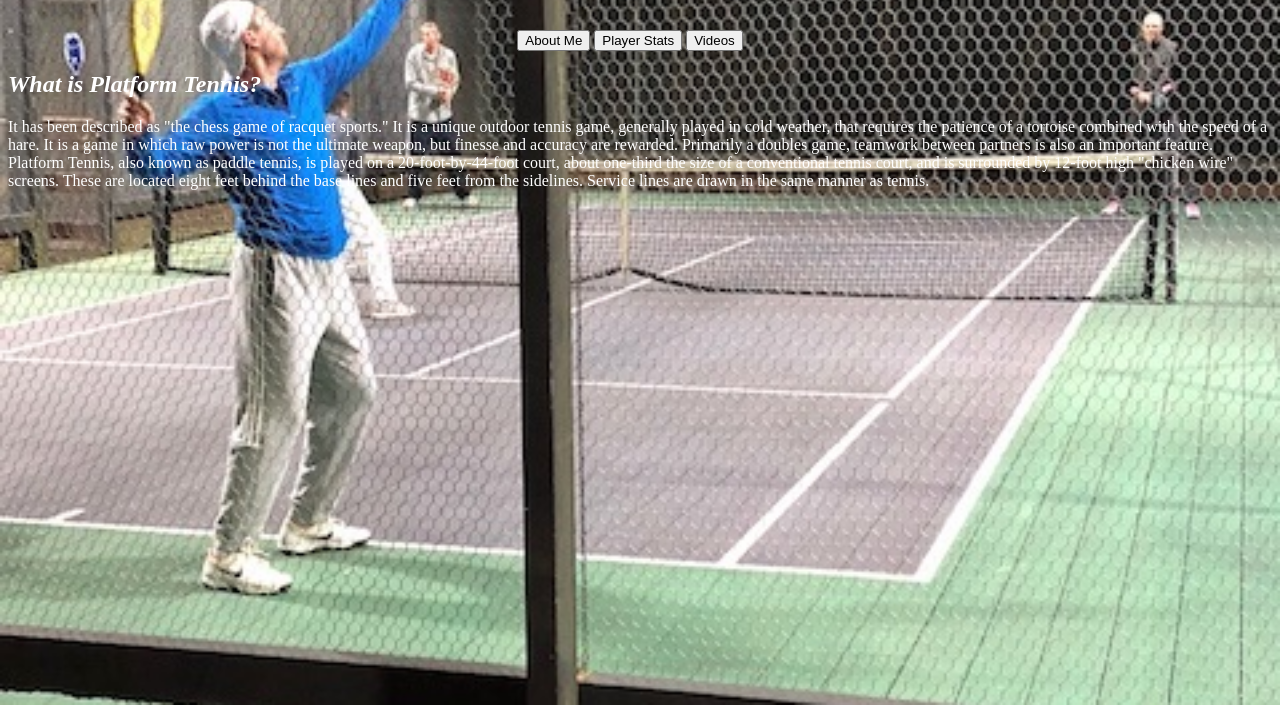
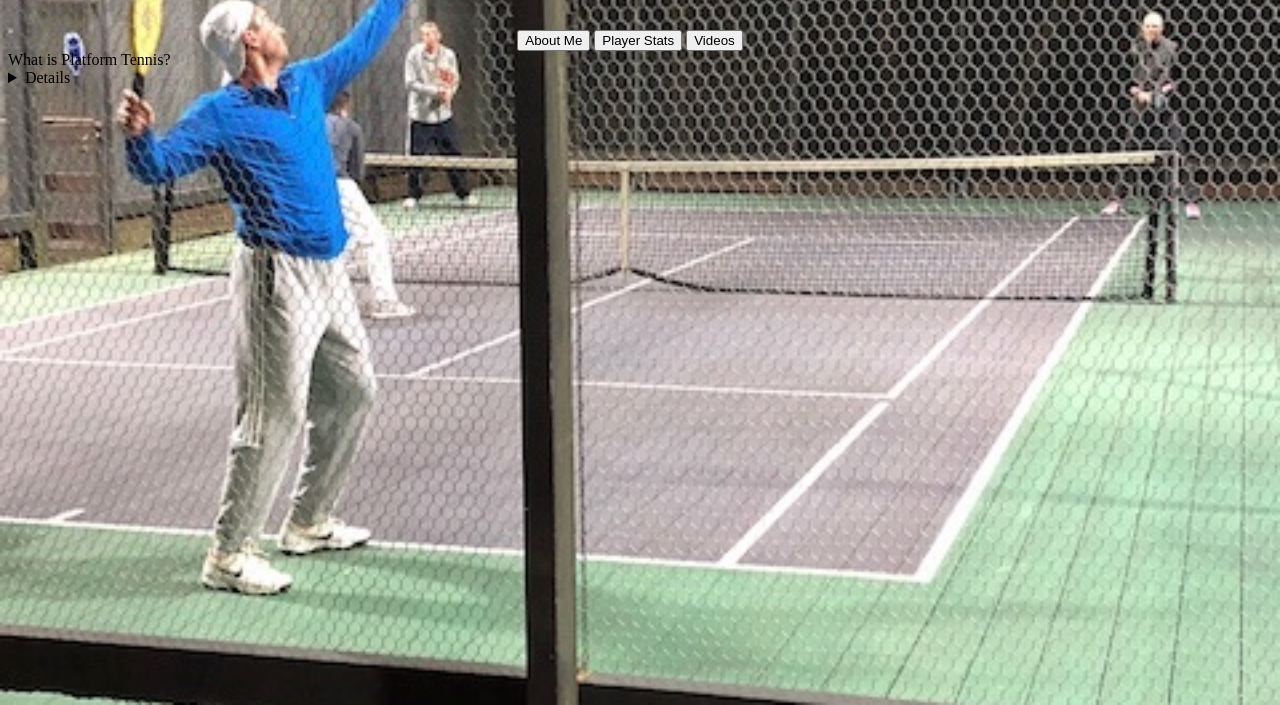
Before and after one commit to sawincp/my-personal-website, a plain HTML site: page index.html in a window 1280 px wide. Shown: the part 95-800 px from the top of the page. Drawn offline with Linux system fonts and the light colour scheme; files whose address does not match are found by name.

Commit message:
update body toggle

```diff
--- a/index.html
+++ b/index.html
@@ -12,7 +12,15 @@
       <input id="vid" type ="button" value="Videos"/>
     </nav>
     <script src = "script.js"></script>
-    <p>It has been described as "the chess game of racquet sports." It is a unique outdoor tennis game, generally played in cold weather, that requires the patience of a tortoise combined with the speed of a hare. It is a game in which raw power is not the ultimate weapon, but finesse and accuracy are rewarded. Primarily a doubles game, teamwork between partners is also an important feature. Platform Tennis, also known as paddle tennis, is played on a 20-foot-by-44-foot court, about one-third the size of a conventional tennis court, and is surrounded by 12-foot high "chicken wire" screens. These are located eight feet behind the base lines and five feet from the sidelines. Service lines are drawn in the same manner as tennis.</p>
+    <section id="what">
+      <summary>What is Platform Tennis?</summary>
+      <details id="section1">
+        <p>It has been described as "the chess game of racquet sports." It is a unique outdoor tennis game, generally played in cold weather, that requires the patience of a tortoise combined with the speed of a hare. It is a game in which raw power is not the ultimate weapon, but finesse and accuracy are rewarded. Primarily a doubles game, teamwork between partners is also an important feature. Platform Tennis, also known as paddle tennis, is played on a 20-foot-by-44-foot court, about one-third the size of a conventional tennis court, and is surrounded by 12-foot high "chicken wire" screens. These are located eight feet behind the base lines and five feet from the sidelines. Service lines are drawn in the same manner as tennis.</p>
+
+      </details>
+
+
+    </section>
 
   </body>
 </html>
--- a/script.js
+++ b/script.js
@@ -1,7 +1,3 @@
-const h2 = document.createElement("h2");
-h2.textContent = "What is Platform Tennis?";
-document.querySelector("body").appendChild(h2);
-
 function addingEventListener() {
     const about = document.getElementById('about');
     const stat = document.getElementById('stat');
```
